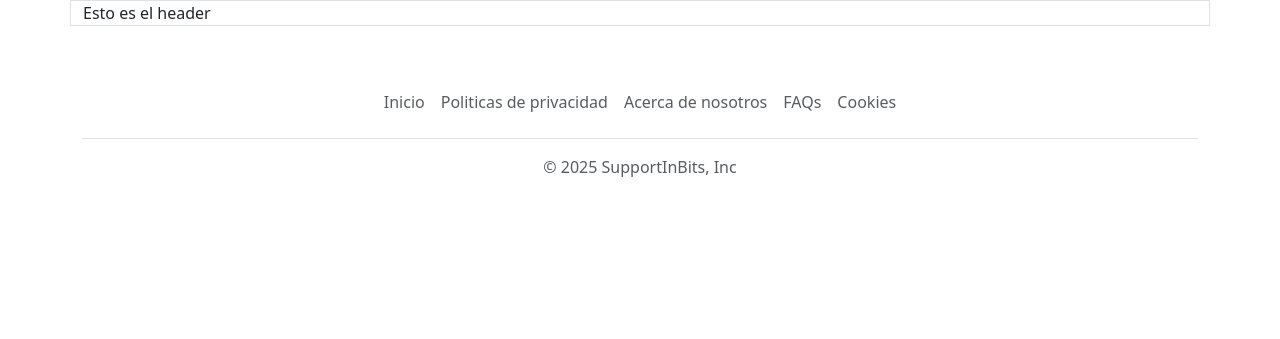
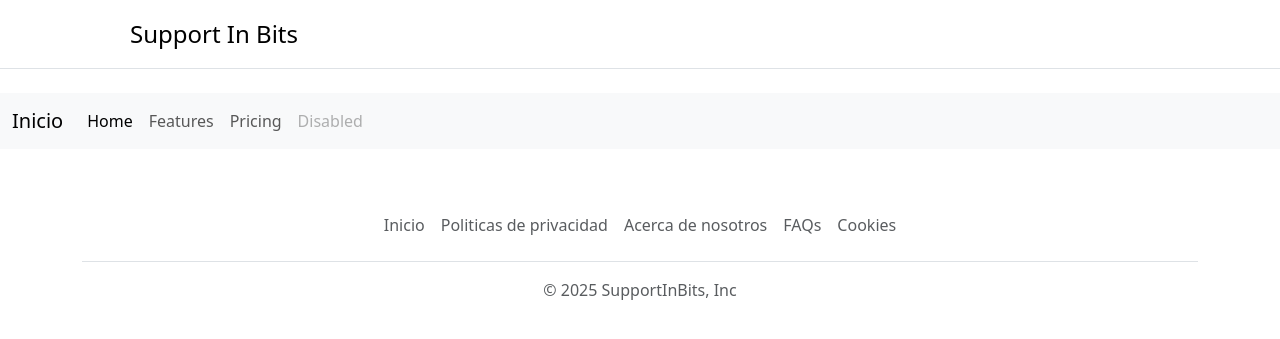
Before and after one commit to andresred94/SupportInBits, a Django app: template app/templates/base.html in a window 1280 px wide. Shown: the top 339 px of the page. Run offline with Django 3.2, Linux system fonts and the light colour scheme; the template is opened without the code that fills it, so the values that code supplies are empty; some libraries are stand-ins or nearby versions.

Commit message:
implementar navbar y footer

```diff
--- a/app/supportinbits/context_processors.py
+++ b/app/supportinbits/context_processors.py
@@ -1,7 +1,10 @@
 def breadcrumbs(request):
     # Puedes definir tus breadcrumbs basados en la URL
     path = request.path_info.split('/')
-    breadcrumbs = [{'name': 'Inicio', 'url': '/'}]
+    breadcrumbs = [{
+        'name': 'Inicio', 'url': '',
+        'name': 'Cookies', 'url': 'Cookies',
+    }]
 
     # Lógica para construir breadcrumbs dinámicos
     url_accum = ''
--- a/app/templates/base.html
+++ b/app/templates/base.html
@@ -18,15 +18,39 @@
   </head>
   <body>
     <!--encabezado-->
-    <header>
-      <div class="container">
-        <div class="row">
-          <div class="col border">
-            Esto es el header
-          </div>
+    <header class="py-3 mb-4 border-bottom">
+      <div class="container d-flex flex-wrap justify-content-center">
+        <a href="/" class="d-flex align-items-center mb-3 mb-lg-0 me-lg-auto link-body-emphasis text-decoration-none">
+          <svg class="bi me-2" width="40" height="32"><use xlink:href="#bootstrap"/></svg>
+          <span class="fs-4">Support In Bits</span>
+        </a>
+      </div>
+    </header>
+    <nav class="navbar navbar-expand-lg bg-body-tertiary">
+      <div class="container-fluid">
+        <a class="navbar-brand" href="#">Inicio</a>
+        <button class="navbar-toggler" type="button" data-bs-toggle="collapse" data-bs-target="#navbarNav" aria-controls="navbarNav" aria-expanded="false" aria-label="Toggle navigation">
+          <span class="navbar-toggler-icon"></span>
+        </button>
+        <div class="collapse navbar-collapse" id="navbarNav">
+          <ul class="navbar-nav">
+            <li class="nav-item">
+              <a class="nav-link active" aria-current="page" href="#">Home</a>
+            </li>
+            <li class="nav-item">
+              <a class="nav-link" href="#">Features</a>
+            </li>
+            <li class="nav-item">
+              <a class="nav-link" href="#">Pricing</a>
+            </li>
+            <li class="nav-item">
+              <a class="nav-link disabled" aria-disabled="true">Disabled</a>
+            </li>
+          </ul>
         </div>
       </div>
-    </header>
+    </nav>
+
     <!--breadcrumps-->
     <div class="container">
       <nav aria-label="breadcrumb">
```
Also changed, not shown: To-Do.md (+3 -1 lines).
